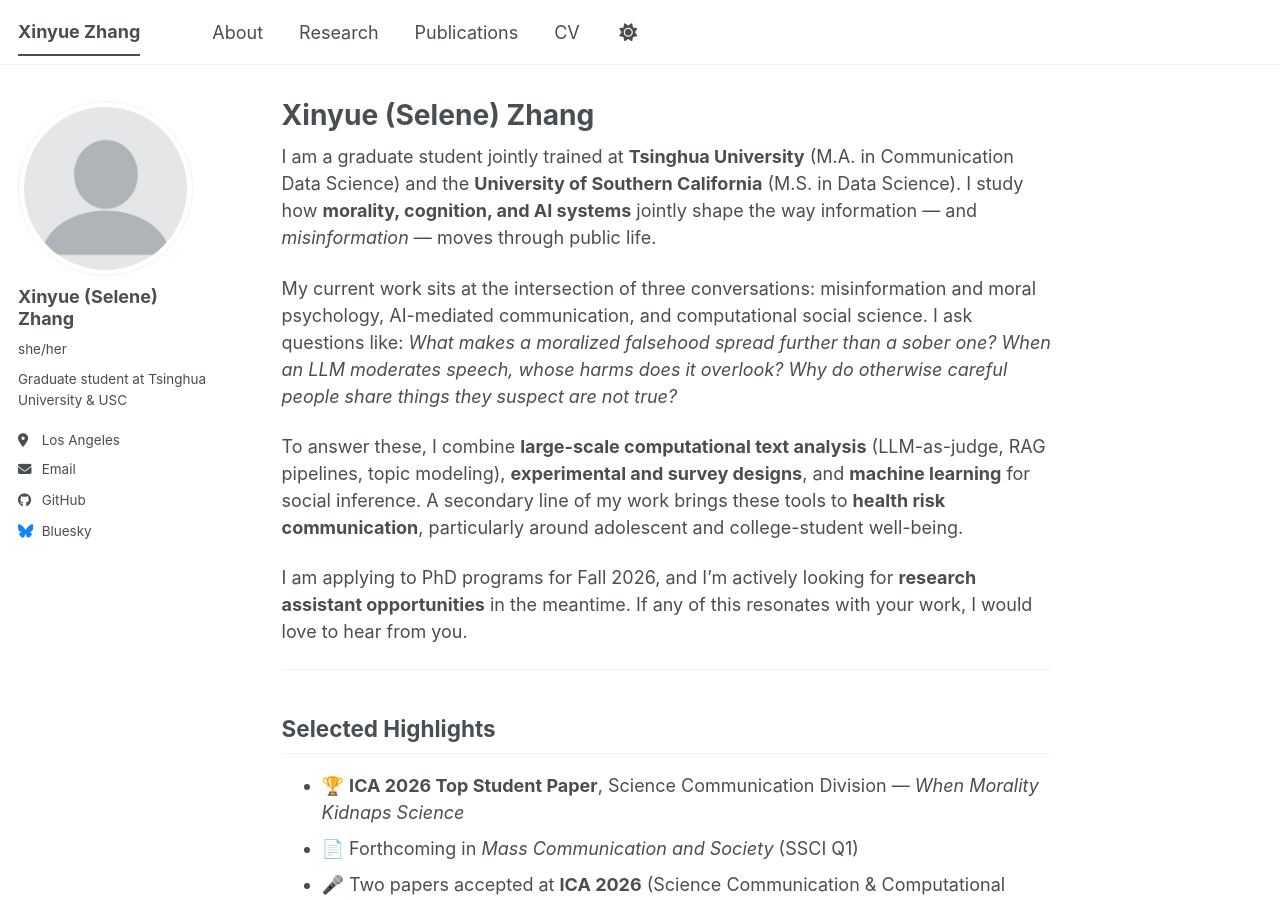
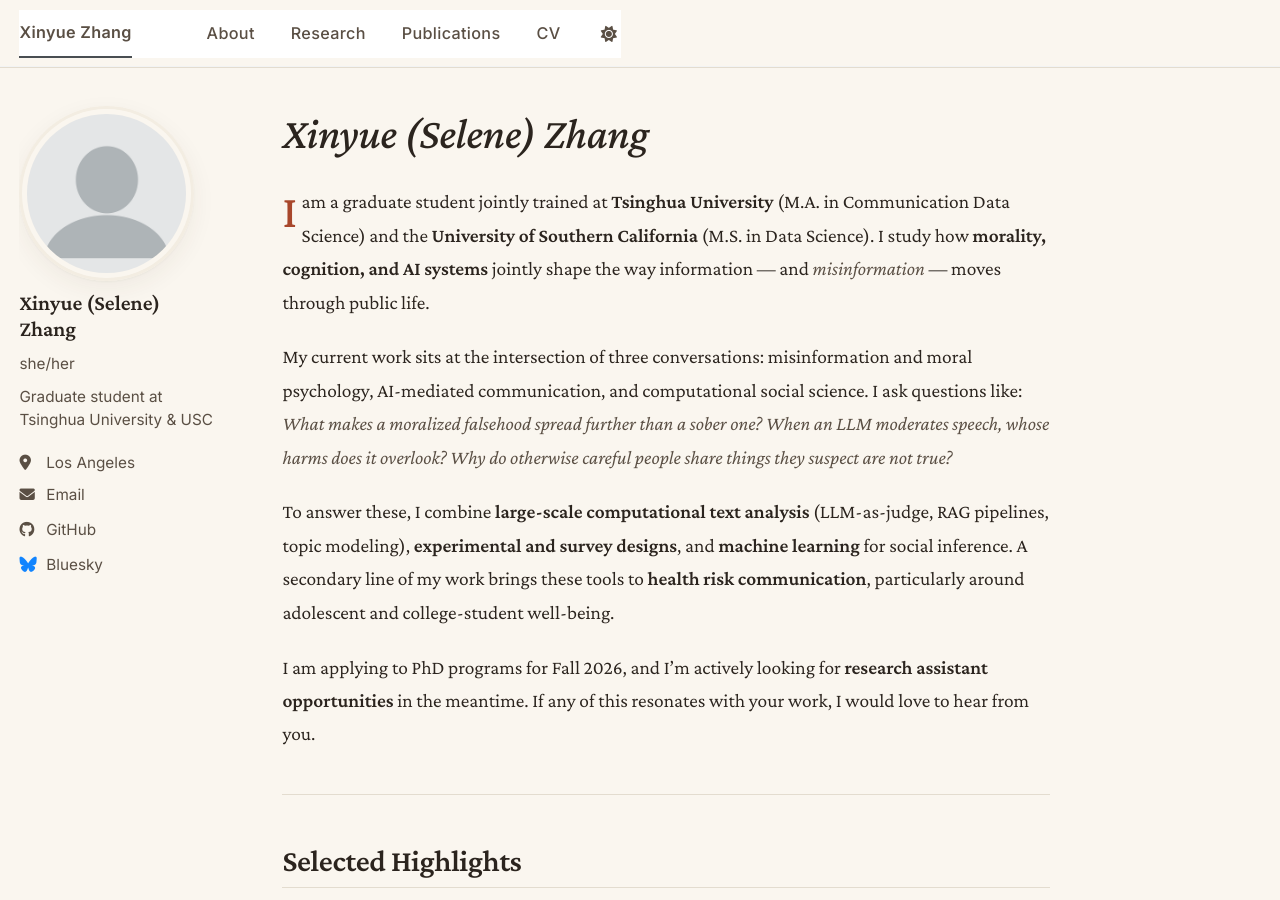
Before and after one commit to xinyuecheung/xinyuecheung.github.io, a Jekyll site: the page built from _pages/about.md, in a window 1280 px wide and 900 px high. Built offline with Jekyll 4.4.1, drawn with Linux system fonts in a browser that asks for light colours; a script bundle is joined from its source files by our own code; library files that are not in the unit come from our copies.

Commit message:
Update custom.html

```diff
--- a/_includes/head/custom.html
+++ b/_includes/head/custom.html
@@ -1,10 +1,7 @@
 {% include base_path %}
-
 <!-- start custom head snippets -->
-
 <!-- Support for Academicons -->
 <link rel="stylesheet" href="{{ base_path }}/assets/css/academicons.css"/>
-
 <!-- favicon from https://commons.wikimedia.org/wiki/File:OOjs_UI_icon_academic-progressive.svg -->
 <link rel="apple-touch-icon" sizes="180x180" href="{{ base_path }}/images/apple-touch-icon-180x180.png"/>
 <link rel="icon" type="image/svg+xml" href="{{ base_path }}/images/favicon.svg"/>
@@ -13,5 +10,7 @@
 <link rel="manifest" href="{{ base_path }}/images/manifest.json"/>
 <link rel="icon" href="/images/favicon.ico"/>
 <meta name="theme-color" content="#ffffff"/>
+<!-- end custom head snippets -->
 
-<!-- end custom head snippets -->
+<!-- Custom warm serif styles -->
+<link rel="stylesheet" href="{{ base_path }}/assets/css/custom.css"/>
```
